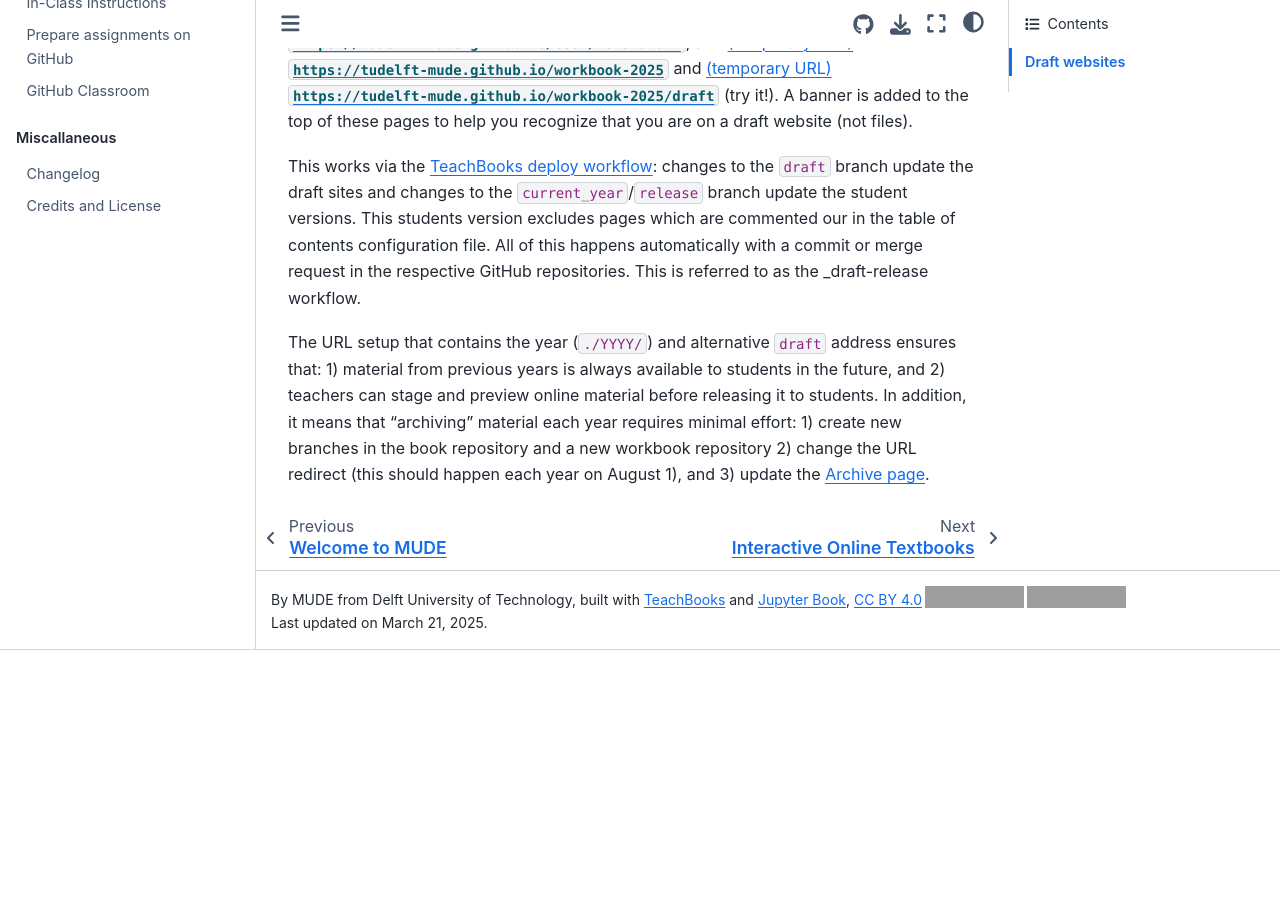
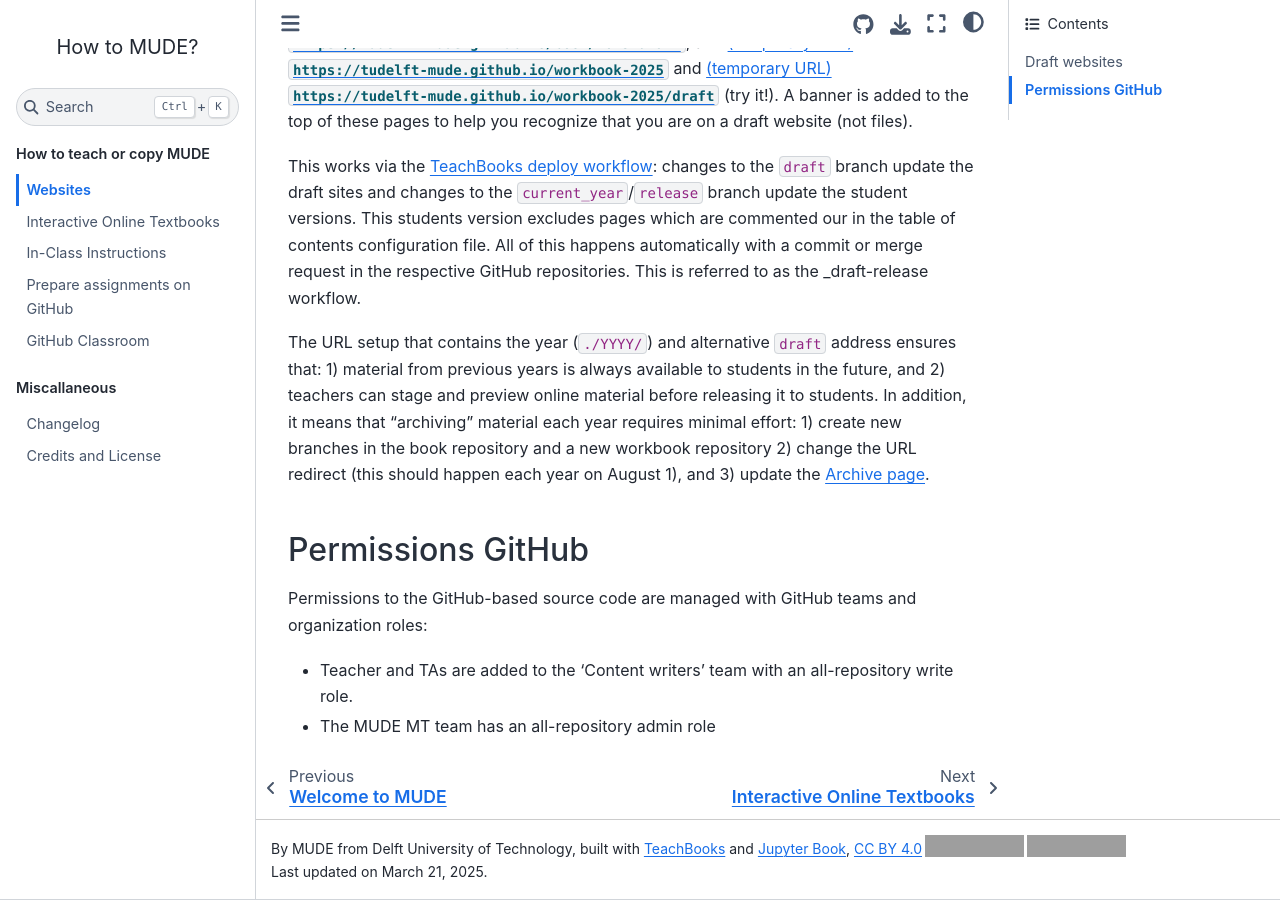
Before and after one commit to TUDelft-MUDE/teacher, a Jupyter Book: the page built from book/websites.md, in a window 1280 px wide and 900 px high, scrolled down 997 px. Built offline with Jupyter Book 1.0.4 settings and Sphinx 7.4.7 and the Sphinx Book theme 1.1.4, drawn with Linux system fonts in a browser that asks for light colours; comment, search, counter and statistics services are not loaded; before the commit the page ends 1647 px from its top, so only the background shows below that; grey boxes are pictures that could not be loaded.

Commit message:
Added permissiosn

```diff
--- a/book/websites.md
+++ b/book/websites.md
@@ -24,6 +24,11 @@ This works via the [TeachBooks deploy workflow](https://teachbooks.tudelft.nl/ju
 The URL setup that contains the year (`./YYYY/`) and alternative `draft` address ensures that: 1) material from previous years is always available to students in the future, and 2) teachers can stage and preview online material before releasing it to students. In addition, it means that "archiving" material each year requires minimal effort: 1) create new branches in the book repository and a new workbook repository 2) change the URL redirect (this should happen each year on August 1), and 3) update the [Archive page](https://mude.citg.tudelft.nl/).
 
 
+## Permissions GitHub
+Permissions to the GitHub-based source code are managed with GitHub teams and organization roles:
+- Teacher and TAs are added to the 'Content writers' team with an all-repository write role.
+- The MUDE MT team has an all-repository admin role
+
 <!-- **BELOW THIS IS WORK IN PROGRESS**
 
 ## Behavior, URL structure
```
Also changed, not shown: book/assignment_repo.md (+11 -2 lines), book/book.md (+9 -0 lines), book/changelog.md (+4 -0 lines), 1 other file.
